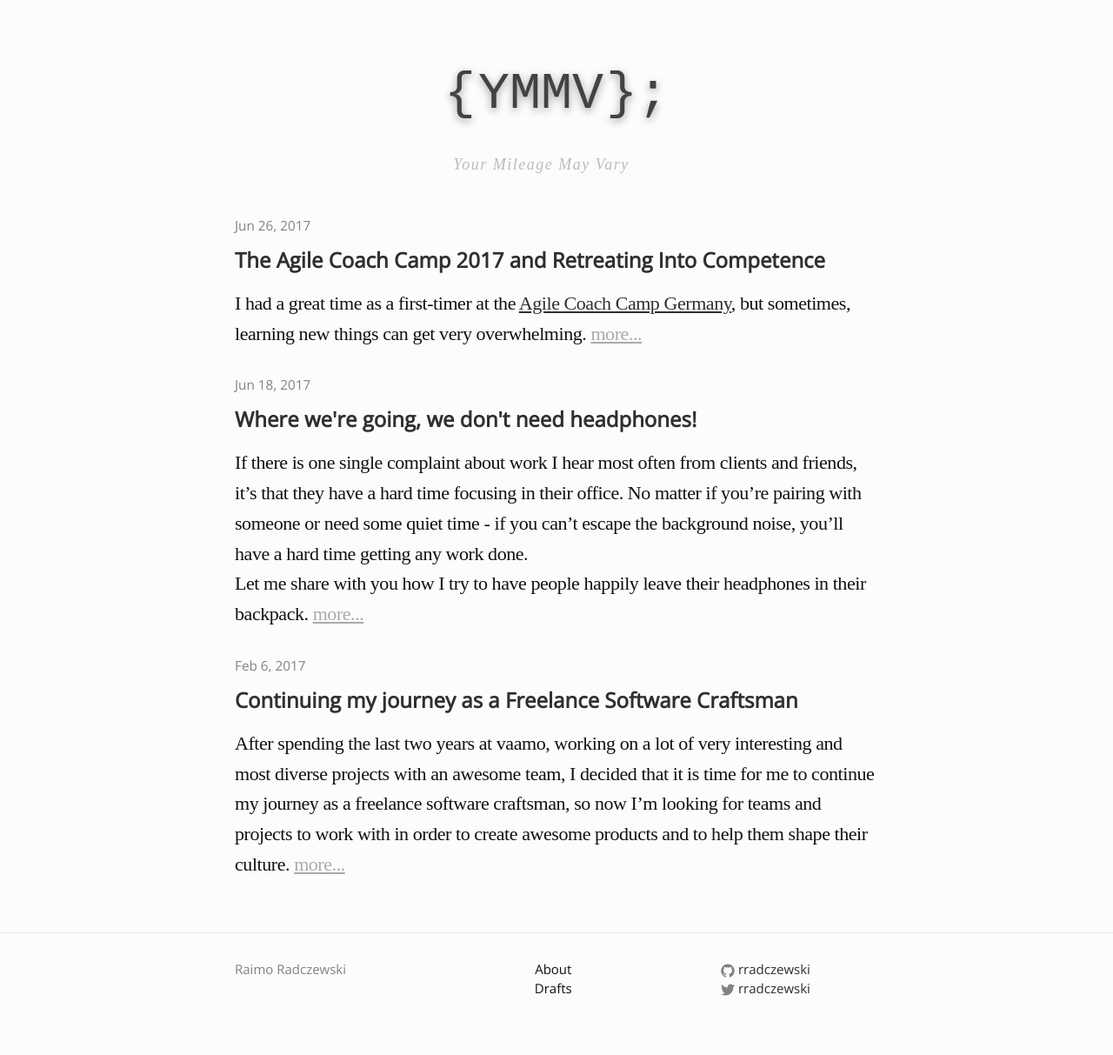
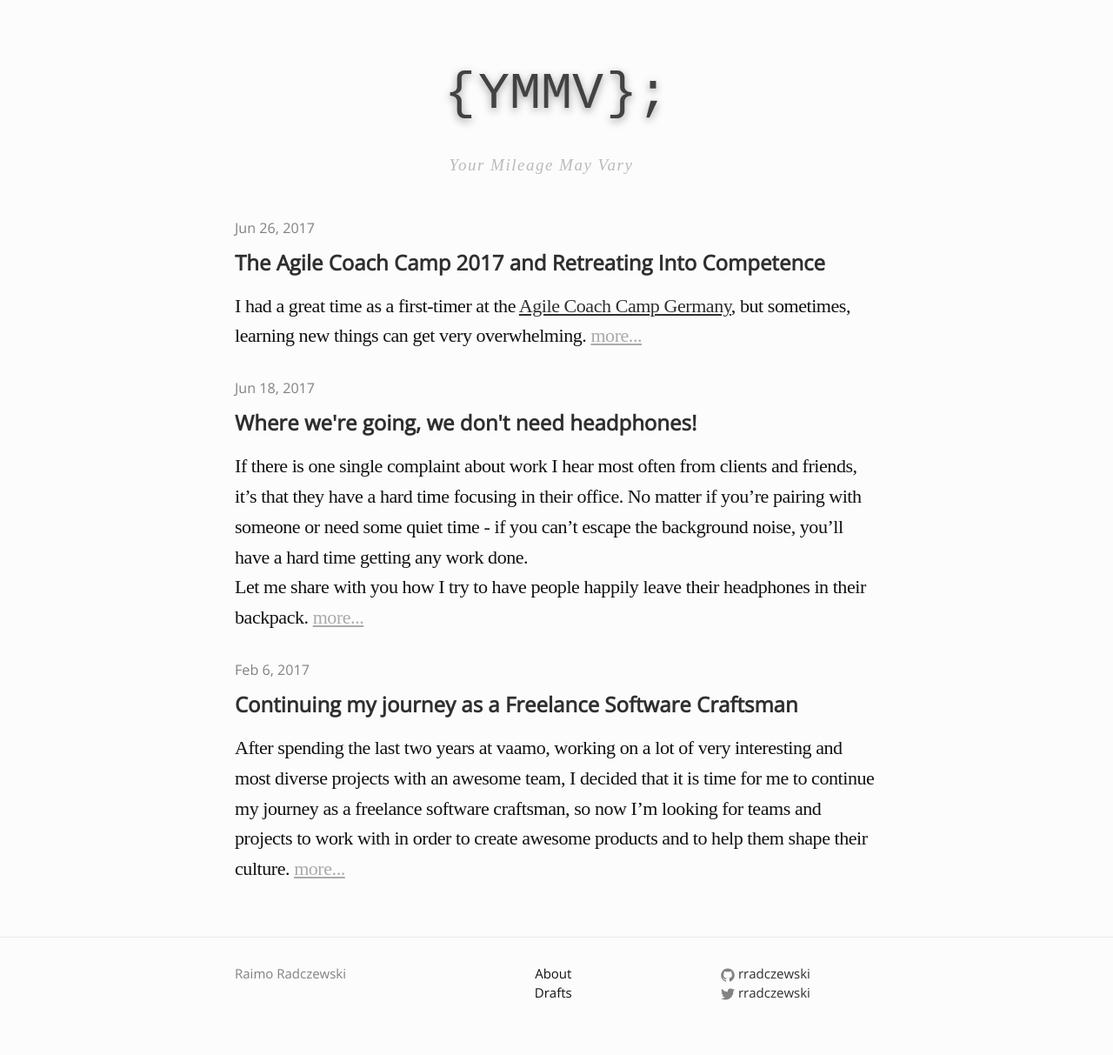
Before and after one commit to rradczewski/ymmv, a Jekyll site: the page built from index.md, in a window 1280 px wide. Shown: the whole page at 87% size. Built offline with Jekyll 4.4.1, drawn with Linux system fonts in a browser that asks for light colours; some web fonts are replaced.

Commit message:
Increase Base font size by 1px

```diff
--- a/_sass/minima.scss
+++ b/_sass/minima.scss
@@ -2,7 +2,7 @@
 // Define defaults for each variable.
 $base-font-family: "Open Sans", "Helvetica Neue", Helvetica, Arial, sans-serif !default;
 $serif-font-family: 'Fanwood Text', serif;
-$base-font-size:   18px !default;
+$base-font-size:   19px !default;
 $base-font-weight: 400 !default;
 $small-font-size:  $base-font-size * 0.85 !default;
 $base-line-height: 1.5 !default;
```
